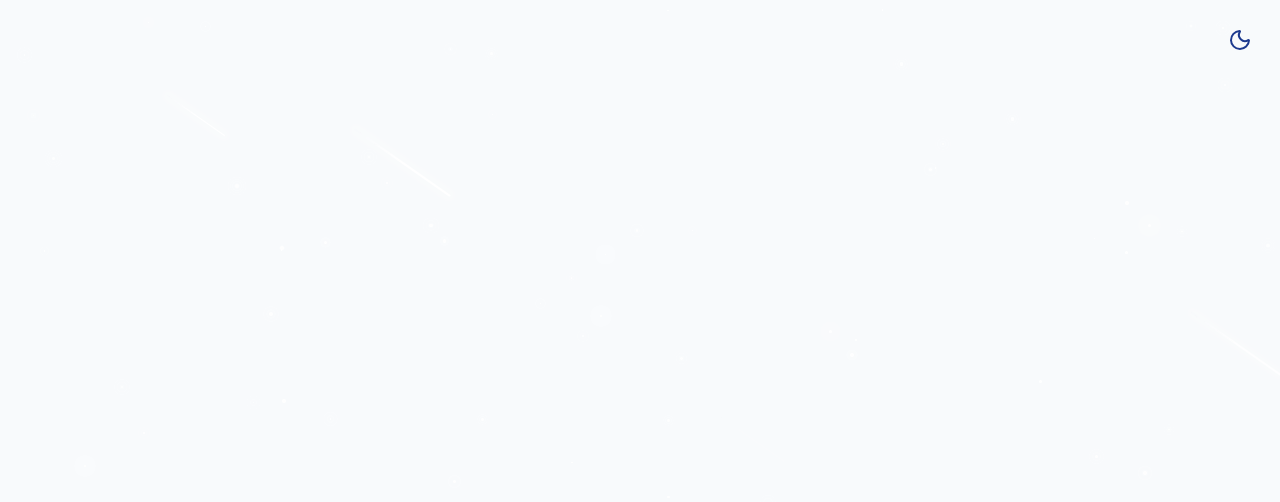
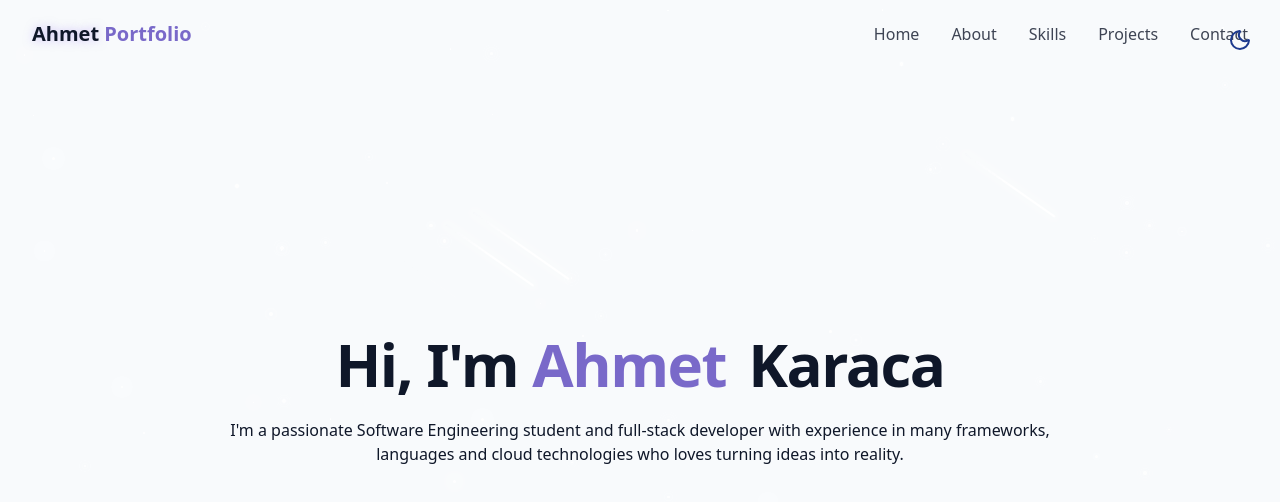
Before and after one commit to Codefficiency/PortfolioRework, a React (Vite) app: page / in a window 1280 px wide. Shown: the top 502 px of the page. Built offline with nearby package versions, Linux system fonts and the light colour scheme.

Commit message:
Added Navbar and started sections

```diff
--- /dev/null
+++ b/src/components/HeroSection.jsx
@@ -0,0 +1,33 @@
+export const HeroSection = () => {
+    return (
+        <section
+            id="hero"
+            className="relative min-h-screen flex flex-col items-center justify-center px-4"
+        >
+            <div className="container max-w-4xl mx-auto text-center z-10">
+                <div className="space-y-6">
+                    <h1 className="text-4xl md:text-6xl font-bold tracking-tight">
+                        <span className="opacity-0 animate-fade-in">
+                            Hi, I'm
+                        </span>
+                        <span className="text-primary opacity-0 animate-fade-in-delay-1">
+                            {' '}
+                            Ahmet
+                        </span>
+                        <span className="text-gradient ml-2 opacity-0 animate-fade-in-delay-1">
+                            {' '}
+                            Karaca
+                        </span>
+                        <span></span>
+                    </h1>
+                    <p>
+                        I&apos;m a passionate Software Engineering student and
+                        full-stack developer with experience in many frameworks,
+                        languages and cloud technologies who loves turning ideas
+                        into reality.
+                    </p>
+                </div>
+            </div>
+        </section>
+    );
+};
--- /dev/null
+++ b/src/components/Navbar.jsx
@@ -0,0 +1,88 @@
+import { cn } from '@/lib/utils';
+import { useState, useEffect } from 'react';
+const navItems = [
+    { name: 'Home', href: '#hero' },
+    { name: 'About', href: '#about' },
+    { name: 'Skills', href: '#skills' },
+    { name: 'Projects', href: '#projects' },
+    { name: 'Contact', href: '#contact' },
+];
+import { X, Menu } from 'lucide-react';
+export const Navbar = () => {
+    const [isScrolled, setIsScrolled] = useState(false);
+    const [isMenuOpen, setIsMenuOpen] = useState(false);
+    useEffect(() => {
+        const handleScroll = () => {
+            setIsScrolled(window.screenY > 10);
+        };
+        window.addEventListener('scroll', handleScroll);
+        return () => window.removeEventListener('scroll', handleScroll);
+    }, []);
+
+    return (
+        <nav
+            className={cn(
+                'fixed w-full z-40 transition-all duration-300',
+                isScrolled
+                    ? 'py-3 bg-background/80 backdrop-blur-md shadow-xs'
+                    : 'py-5'
+            )}
+        >
+            <div className="container flex items-center justify-between">
+                <a
+                    className="text-xl font-bold text-primary flex items-center"
+                    href="#hero"
+                >
+                    <span className="relative z-10">
+                        <span className="text-glow text-foreground">Ahmet</span>{' '}
+                        Portfolio
+                    </span>
+                </a>
+
+                {/* Desktop Nav */}
+                <div className="hidden md:flex space-x-8">
+                    {navItems.map((item, key) => (
+                        <a
+                            key={key}
+                            href={item.href}
+                            className="text-foreground/80 hover:text-primary transition-colors duration-300"
+                        >
+                            {item.name}
+                        </a>
+                    ))}
+                </div>
+                {/* Mobile Nav */}
+                <button
+                    onClick={() => setIsMenuOpen((prev) => !prev)}
+                    className="md:hidden p-2 text-foreground z-50"
+                    aria-label={isMenuOpen ? 'Close Menu' : 'Open Menu'}
+                >
+                    {' '}
+                    {isMenuOpen ? <X size={24} /> : <Menu size={24} />}
+                </button>
+                <div
+                    className={cn(
+                        'fixed inset-0 bg-background/95 backdrop-blur-md z-40 flex flex-col',
+                        'items-center justify-center transition-all duration-300 md:hidden',
+                        isMenuOpen
+                            ? 'opacity-100 pointer-events-auto'
+                            : 'opacity-0 pointer-events-none'
+                    )}
+                >
+                    <div className="flex flex-col space-y-8">
+                        {navItems.map((item, key) => (
+                            <a
+                                key={key}
+                                href={item.href}
+                                className="text-foreground/80 hover:text-primary transition-colors duration-300"
+                                onClick={() => setIsMenuOpen(false)}
+                            >
+                                {item.name}
+                            </a>
+                        ))}
+                    </div>
+                </div>
+            </div>
+        </nav>
+    );
+};
--- a/src/components/StarBackground.jsx
+++ b/src/components/StarBackground.jsx
@@ -8,6 +8,13 @@
     useEffect(() => {
         generateStars();
         generateMeteors();
+
+        const handleResize = () => {
+            generateStars();
+        }
+        window.addEventListener('resize', handleResize);
+
+        return () => window.removeEventListener("resize", handleResize);s
     }, []);
 
     const generateStars = () => {
--- a/src/pages/Home.jsx
+++ b/src/pages/Home.jsx
@@ -1,17 +1,21 @@
-import { ThemeToggle } from "@/components/ThemeToggle"
-import { StarBackground } from "@/components/StarBackground"
-
+import { ThemeToggle } from '@/components/ThemeToggle';
+import { StarBackground } from '@/components/StarBackground';
+import { Navbar } from '@/components/Navbar';
+import { HeroSection } from '@/components/HeroSection';
 export const Home = () => {
-    return(<div className = "min-h-screen bg-background text-foreground overflow-x-hidden">
-        {/* Theme Toggle */}
+    return (
+        <div className="min-h-screen bg-background text-foreground overflow-x-hidden">
+            {/* Theme Toggle */}
             <ThemeToggle />
-        {/* Background Effects */}
+            {/* Background Effects */}
             <StarBackground />
-        {/* Navbar */}
-
-        {/* Main Content */}
-
-        {/*Footer*/}
+            {/* Navbar */}
+            <Navbar></Navbar>
+            {/* Main Content */}
+            <main>
+                <HeroSection />
+            </main>
+            {/*Footer*/}
         </div>
     );
 };
```
Also changed, not shown: src/components/ThemeToggle.jsx (+27 -26 lines), 1 other file (tests, documents, lock files or other folders).
